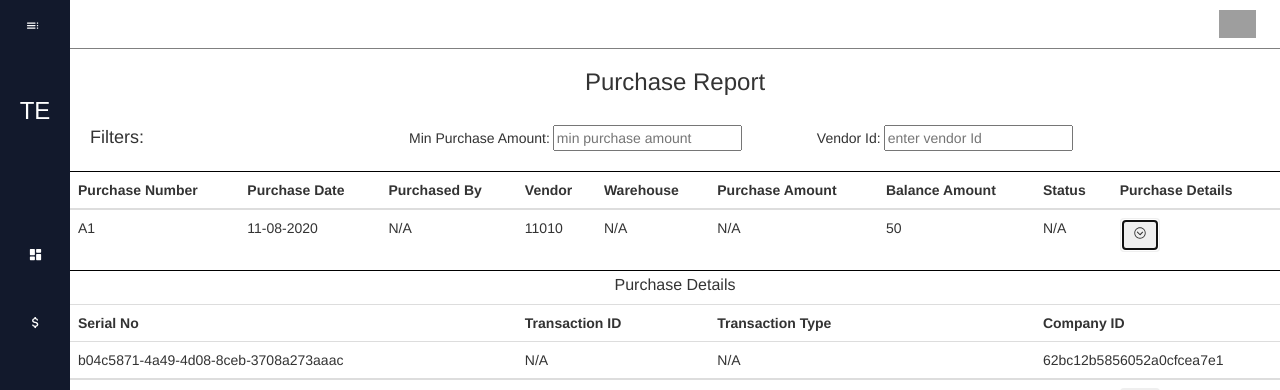
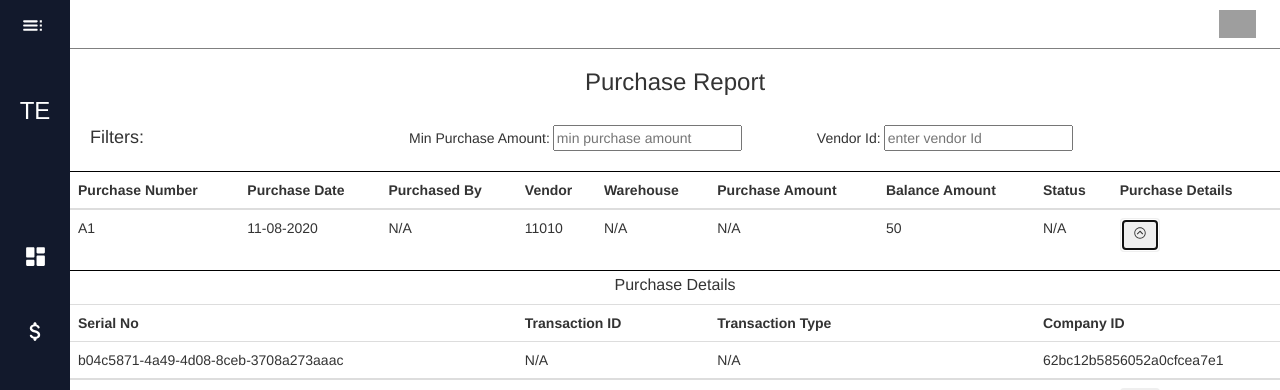
Before and after one commit to fathah1/datatable, a React (Create React App) app: page / in a window 1280 px wide. Both pictures are taken after a click on the button 1145 px from the left and 235 px from the top of the page. Shown: the top 390 px of the page. Built offline with nearby package versions, Linux system fonts and the light colour scheme; grey boxes are pictures that could not be loaded.

Commit message:
changed button up and down

```diff
--- a/public/index.html
+++ b/public/index.html
@@ -27,7 +27,8 @@
     <title>React App</title>
   </head>
   <body>
-    <link rel="stylesheet" href="https://cdn.jsdelivr.net/npm/bootstrap@3.3.7/dist/css/bootstrap.min.css" integrity="sha384-BVYiiSIFeK1dGmJRAkycuHAHRg32OmUcww7on3RYdg4Va+PmSTsz/K68vbdEjh4u" crossorigin="anonymous">
+
+
     <noscript>You need to enable JavaScript to run this app.</noscript>
     <div id="root"></div>
     <!--
@@ -40,6 +41,7 @@
       To begin the development, run `npm start` or `yarn start`.
       To create a production bundle, use `npm run build` or `yarn build`.
     -->
+    <link rel="stylesheet" href="https://cdn.jsdelivr.net/npm/bootstrap@3.3.7/dist/css/bootstrap.min.css" integrity="sha384-BVYiiSIFeK1dGmJRAkycuHAHRg32OmUcww7on3RYdg4Va+PmSTsz/K68vbdEjh4u" crossorigin="anonymous">
 
   </body>
 </html>
--- a/src/App.css
+++ b/src/App.css
@@ -9,3 +9,8 @@
 
 /* styling grids of the components */
 /* other css done in their own files */
+
+
+.MuiSvgIcon-root {
+    font-size:2.7rem;
+  }
--- a/src/App.js
+++ b/src/App.js
@@ -9,11 +9,14 @@ function App() {
   const [filterMinBalance,setFilterMinBalance]=useState();
   const [filterVendor,setFilterVendor]=useState();
 
+  const userDetails={
+    name:'john doe',
+    email:'jogndoe@gmail.com'
+  }
 
   const minBalanceFilterChangeHandler = (data) =>{
     setFilterMinBalance(data);
   }
-
   const VendorFilterChangeHandler = (data) =>{
     setFilterVendor(data);
   }
@@ -22,7 +25,7 @@ function App() {
   return (
     <div className="App">
        <NavBar/>
-       <Header/>
+       <Header  user={userDetails}/>
        <Filters onMinBalanceFilterChange={minBalanceFilterChangeHandler} onVendorChange={VendorFilterChangeHandler}/>
        <MainTable minBalanceFilter={filterMinBalance} vendorFilter ={filterVendor}/>
     </div>
--- a/src/components/Header/Header.js
+++ b/src/components/Header/Header.js
@@ -1,6 +1,7 @@
 import '../../styles/Header.css'
+import UserMenu from './UserMenu'
 
-function Header({props}) {
+function Header({user}) {
   return (
     <div className="Header">
 
--- a/src/components/NavBar/NavBar.js
+++ b/src/components/NavBar/NavBar.js
@@ -77,6 +77,8 @@ function NavBar() {
 
 
 
+
+
   return (
     <motion.div
     variants = {sideContainerVariants}
@@ -112,9 +114,11 @@ function NavBar() {
           }
         }}
         onClick={handleToggle}
-        className="lines_icon">
+        className="lines_icon"
+        labelStyle={{ fontSize: '300%' }}
+        >
 
-          <TocRounded/>
+          <TocRounded className= "allIcons"/>
 
         </motion.div>
 
@@ -142,8 +146,8 @@ function NavBar() {
 
          <div className="groups">
            <div className="group">
-             <Item icon={<DashboardRounded/>} name='Dashboard' />
-             <Item icon={<AttachMoneyRounded/>} name='Sales' />
+             <Item icon={<DashboardRounded className= "allIcons"/>} name='Dashboard' />
+             <Item icon={<AttachMoneyRounded className= "allIcons"/>} name='Sales' />
            </div>
          </div>
 
--- a/src/components/Table/MainTable.js
+++ b/src/components/Table/MainTable.js
@@ -1,5 +1,5 @@
 import { useEffect, useState } from 'react';
-import { IoIosArrowDropdown} from "react-icons/io";
+import { IoIosArrowDropdown, IoIosArrowDropup} from "react-icons/io";
 import '../../styles/MainTable.css';
 import {motion} from 'framer-motion';
 
@@ -9,7 +9,7 @@ import {motion} from 'framer-motion';
 function MainTable(props) {
 
     const [user, setUser] = useState([]);
-    const [innerTableVisiblity,setInnerTableVisiblity] = useState(false);
+    const [innerTableVisibility,setinnerTableVisibility] = useState(false);
     const [currentItemId,SetcurrentItemId] = useState(0);
     const [currentPurchaseDetails, setCurrentPurchaseDetails] = useState([]);
     const sampleData = require("../Resources/samples.json");
@@ -53,18 +53,6 @@ function MainTable(props) {
   }, [user]);
 
 
-
-
-  //animation motion Handlers
-  const DropButtonVariants = {
-    true: {width: "25rem"},
-    false: {
-      width: "5rem",
-      transition: {
-        delay: 0.2,
-      },
-    },
-  };
 
 
 
@@ -125,10 +113,10 @@ function MainTable(props) {
     RenderPurchaseDetailsHeader();
     RenderPurchaseDetailsData();
 
-    if(innerTableVisiblity){
-      setInnerTableVisiblity(false)
+    if(innerTableVisibility){
+      setinnerTableVisibility(false)
     }else{
-      setInnerTableVisiblity(true)
+      setinnerTableVisibility(true)
     }
 
 
@@ -152,25 +140,24 @@ function MainTable(props) {
                 <td>{item.balanceAmount || "N/A"}</td>
                 <td>{item.status || "N/A" }</td>
                 <td>
-                  <motion.button
-                  className="btn "
-                  onClick={() => {DisplayPurchaseDetails(item.id);}}
-                  > <IoIosArrowDropdown  />
-                    </motion.button>
+                  <button
+                  className = "btn "
+                  onClick = {() => {DisplayPurchaseDetails(item.id);}}
+                  >
+                  {innerTableVisibility && item.id === currentItemId ? <IoIosArrowDropup/>  : <IoIosArrowDropdown  /> }
+                    </button>
                 </td>
               </tr>
 
 
-               {innerTableVisiblity && item.id === currentItemId ? <motion.th colSpan="9"
+               {innerTableVisibility && item.id === currentItemId ? <motion.th colSpan="9"
                initial={{y: -10}}
-               animate={{y:0}}
-               exit={{opacity:0,y:"-50%",transition:{duration:"0.35"}}}
-
+               animate={{y:0}}ß
                >
                <h6 className="purchaseHeading">Purchase Details</h6>
                </motion.th> : "" }
-               {innerTableVisiblity && item.id === currentItemId ? <RenderPurchaseDetailsHeader/> : "" }
-               {innerTableVisiblity && item.id === currentItemId ? <RenderPurchaseDetailsData/> : "" }
+               {innerTableVisibility && item.id === currentItemId ? <RenderPurchaseDetailsHeader/> : "" }
+               {innerTableVisibility && item.id === currentItemId ? <RenderPurchaseDetailsData/> : "" }
 
 
               </tbody>
--- a/src/index.css
+++ b/src/index.css
@@ -11,6 +11,7 @@ code {
   font-family: source-code-pro, Menlo, Monaco, Consolas, 'Courier New',
     monospace;
 }
+
 .purchaseHeading{
   border-top:0.5px solid black;
   padding-top:5px;
--- a/src/styles/NavBar.css
+++ b/src/styles/NavBar.css
@@ -93,3 +93,7 @@
     flex-direction: column;
     width: 100%
   }
+
+.allIcons{
+    font-size: 2.5rem !important;
+}
```
Also changed, not shown: src/components/Header/UserMenu.js (deleted, +0 -43 lines), src/styles/usermenu.css (added).
